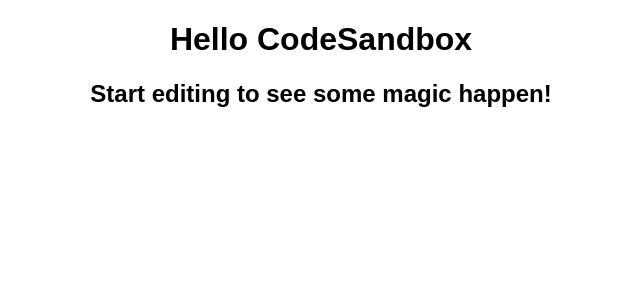
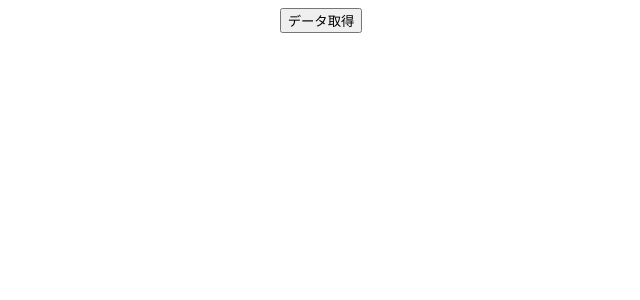
Before and after one commit to hennamanao/TypeScriptStudy2, a React (Create React App) app: page / in a window 1280 px wide. Shown: the top 300 px of the page, without its empty margins (319-959 px from the left). Built offline with nearby package versions, Linux system fonts and the light colour scheme.

Commit message:
準備（API呼び出し追加）

```diff
--- a/package.json
+++ b/package.json
@@ -9,6 +9,7 @@
   ],
   "main": "src/index.tsx",
   "dependencies": {
+    "axios": "0.26.1",
     "react": "18.0.0",
     "react-dom": "18.0.0",
     "react-scripts": "4.0.3"
--- a/src/App.tsx
+++ b/src/App.tsx
@@ -1,10 +1,18 @@
+import axios from "axios";
 import "./styles.css";
 
 export default function App() {
+  const onClickFetchData = () => {
+    axios
+      .get("https://jsonplaceholder.typicode.com/todos")
+      .then((res) => {
+        console.log(res);
+      })
+      .catch(() => {});
+  };
   return (
     <div className="App">
-      <h1>Hello CodeSandbox</h1>
-      <h2>Start editing to see some magic happen!</h2>
+      <button onClick={onClickFetchData}>データ取得</button>
     </div>
   );
 }
```
